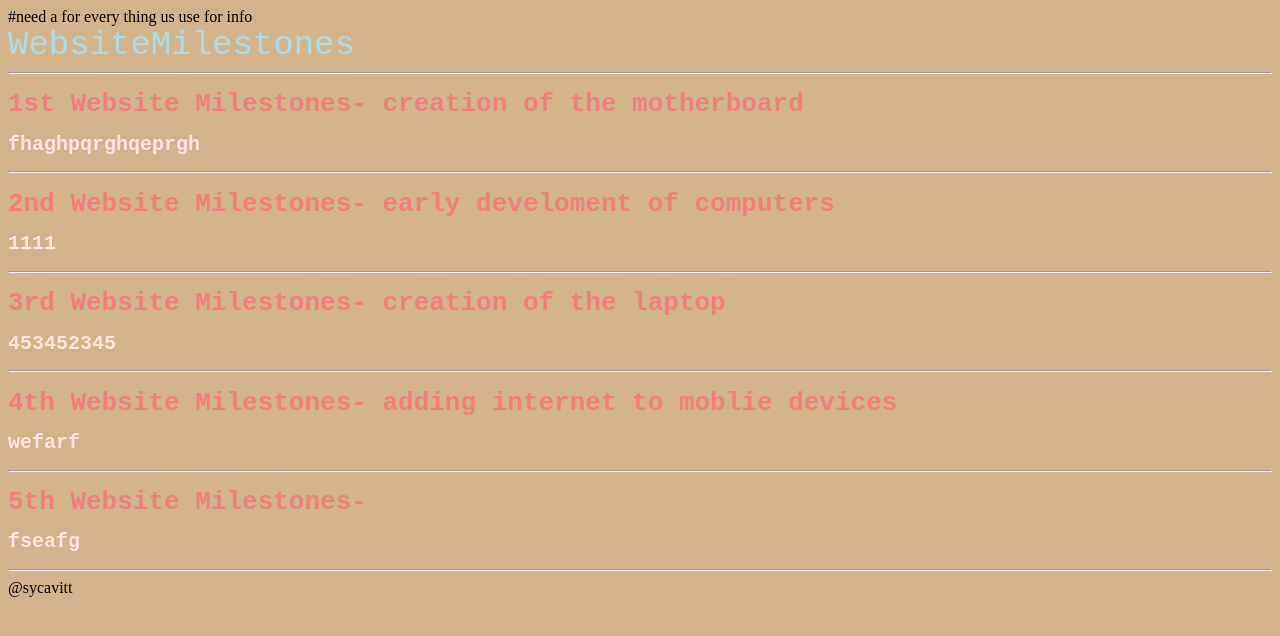
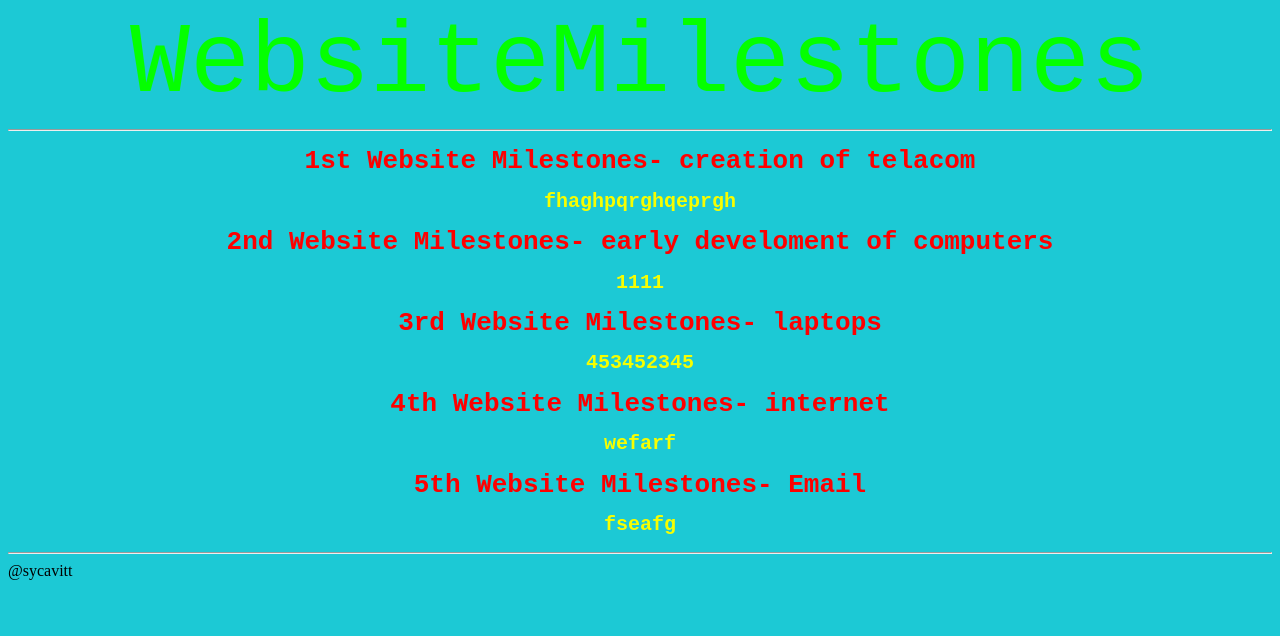
Before and after one commit to sycavitt/tech-website, a plain HTML site: page index.html in a window 1280 px wide. Drawn offline with Linux system fonts and the light colour scheme.

Commit message:
gfhfhhwsh

```diff
--- a/index.html
+++ b/index.html
@@ -1,36 +1,39 @@
-#need a for every thing us use for info
+<!--need a for every thing us use for info-->
 <!DOCTYPE html>
 <html lang="en" dir="ltr">
   <head>
     <meta charset="utf-8">
     <meta name="author" content="sy cavitt">
+    <title>WebsiteMilestones</title>
     <link rel="stylesheet" href="styles.css">
 
-<title>WebsiteMilestones</title>
-  </head>
+</head>
+
+
   <body>
+
 <header>
   WebsiteMilestones
 </header>
 <hr>
-<h1>1st Website Milestones- creation of the motherboard </h1>
+<h1>1st Website Milestones- creation of telacom </h1>
 <h2>fhaghpqrghqeprgh<h2>
-  <hr>
-<h1>2nd Website Milestones- early develoment of computers</h1>
+
+<h1>2nd Website Milestones- early develoment of computers </h1>
 <h2>1111</h2>
-<hr>
-<h1>3rd Website Milestones- creation of the laptop</h1>
+
+<h1>3rd Website Milestones-  laptops </h1>
 <h2>453452345</h2>
-<hr>
-<h1>4th Website Milestones- adding internet to moblie devices</h1>
+
+<h1>4th Website Milestones- internet </h1>
 <h2>wefarf</h2>
-<hr>
-<h1>5th Website Milestones- </h1>
+
+<h1>5th Website Milestones- Email </h1>
 <h2>fseafg</h2>
-<hr>
 
 
 
+<hr>
 <footer>@sycavitt</footer>
 
   </body>
--- a/styles.css
+++ b/styles.css
@@ -1,22 +1,27 @@
 body {
-  background-color: tan;
+  background-color: #1CC9D5;
 }
 header {
-  color: lightblue;
-  font-size: 34px;
+  text-align: center;
+  color: #04ff00;
+  font-size: 100px;
   font-family: monospace;
 
 }
 
+
+
 h1 {
-  color: lightcoral;
+  color: #FE0000;
+  text-align: center;
   font-size: 26px;
   font-family: monospace;
   line-height: 1;
 }
 
 h2 {
-  color: mistyrose;
+  text-align: center;
+  color: #F7FE00;
   font-size: 20px;
   font-family: monospace;
   line-height: 1;
```
Also changed, not shown: picture.jfif (added).
